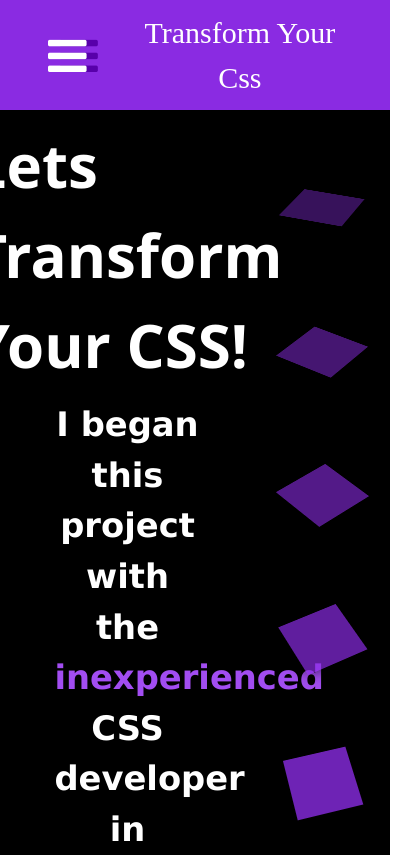
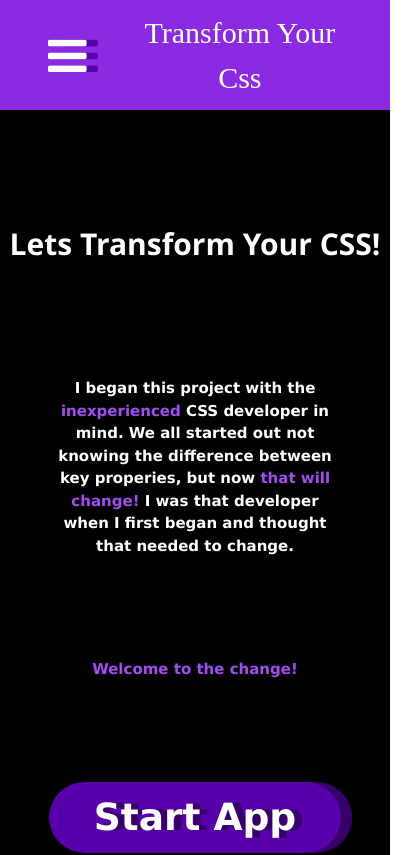
Before and after one commit to jacobEliasMoya/Tailwind-TS-ReactJS-Transform-CSS, a React (Create React App) app in the folder css-proj-ts-tailwind/: page / in a window 390 px wide. Shown: the top 855 px of the page, 420 px wide, since content can reach past the window. Built offline with nearby package versions, Linux system fonts and the light colour scheme; a web font is replaced by a local one.

Commit message:
making the intro menu mobile friendly :)

```diff
--- a/css-proj-ts-tailwind/src/stylesheets/main.css
+++ b/css-proj-ts-tailwind/src/stylesheets/main.css
@@ -1081,6 +1081,25 @@ body #root .App .outer-container .display-container .output_displayer .button_co
     padding: 1rem 1rem;
     font-size: 2rem;
   }
+  body #root .App .intro_menu {
+    margin-left: 0rem;
+    -webkit-box-orient: vertical;
+    -webkit-box-direction: normal;
+        -ms-flex-direction: column;
+            flex-direction: column;
+  }
+  body #root .App .intro_menu div {
+    width: 100%;
+  }
+  body #root .App .intro_menu div h1 {
+    text-align: center;
+  }
+  body #root .App .intro_menu div p {
+    font-size: 1.5rem;
+  }
+  body #root .App .intro_menu .outer {
+    display: none;
+  }
 }
 
 @media only screen and (max-width: 800px) {
@@ -1125,6 +1144,13 @@ body #root .App .outer-container .display-container .output_displayer .button_co
     -webkit-box-shadow: inset 0 0 3rem black;
             box-shadow: inset 0 0 3rem black;
   }
+  body #root .App .intro_menu div h1 {
+    text-align: center;
+    font-size: 2rem;
+  }
+  body #root .App .intro_menu div p {
+    font-size: 1rem;
+  }
 }
 
 @-webkit-keyframes entryAnimation {
--- a/css-proj-ts-tailwind/src/stylesheets/main.scss
+++ b/css-proj-ts-tailwind/src/stylesheets/main.scss
@@ -714,6 +714,23 @@ body{
                         }
                     }
                 }
+                .intro_menu{
+                    margin-left: 0rem;
+                    flex-direction: column;
+                    div{
+                        width: 100%;
+                        h1{
+                            text-align: center;
+                        }
+                        p{
+                            font-size: 1.5rem;
+                        }
+
+                    }
+                    .outer{
+                        display: none;
+                    }
+                }
             }
         }
     }
@@ -762,6 +779,17 @@ body{
                         }
                     }
                 }
+                .intro_menu{
+                    div{
+                        h1{
+                            text-align: center;
+                            font-size: 2rem;
+                        }
+                        p{
+                            font-size: 1rem;
+                        }
+                    }
+                }
             }
         }
     }
```
Also changed, not shown: 1 other file (tests, documents, lock files or other folders).
